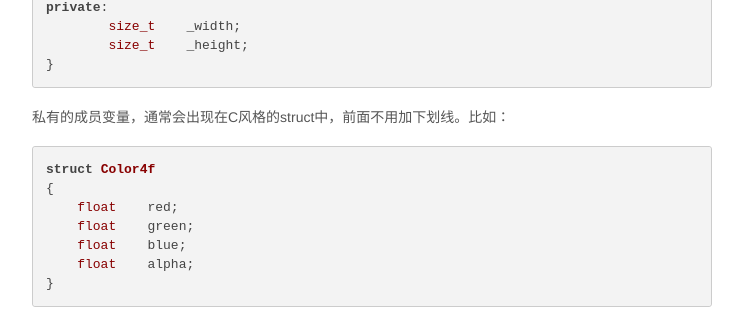
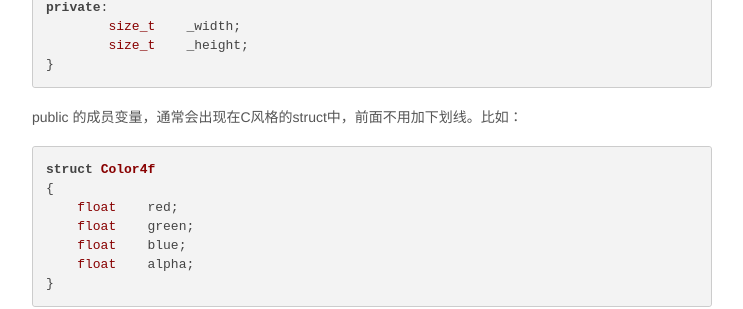
Before and after one commit to jzpangpang/hjcapple.github.com, a Jekyll site: the page built from _posts/2015-11-07-cppstyle-02-name.md, in a window 1280 px wide and 900 px high, scrolled down 2306 px. Shown: the part 151-460 px from the top of the window, without its empty margins (268-1011 px from the left). Built offline with Jekyll 4.4.1, drawn with Linux system fonts in a browser that asks for light colours; nearby versions of some CDN libraries; Markdown is read by kramdown in place of the engine named in the settings.

Commit message:
修正一些词语的错误

```diff
--- a/_posts/2015-11-07-cppstyle-02-name.md
+++ b/_posts/2015-11-07-cppstyle-02-name.md
@@ -93,7 +93,7 @@ published: true
 		size_t    _height;
 	}
 
-私有的成员变量，通常会出现在C风格的struct中，前面不用加下划线。比如：
+public 的成员变量，通常会出现在C风格的struct中，前面不用加下划线。比如：
 
     struct Color4f
     {
```
Also changed, not shown: _posts/2015-11-07-cppstyle-01-format.md (+2 -1 lines).
